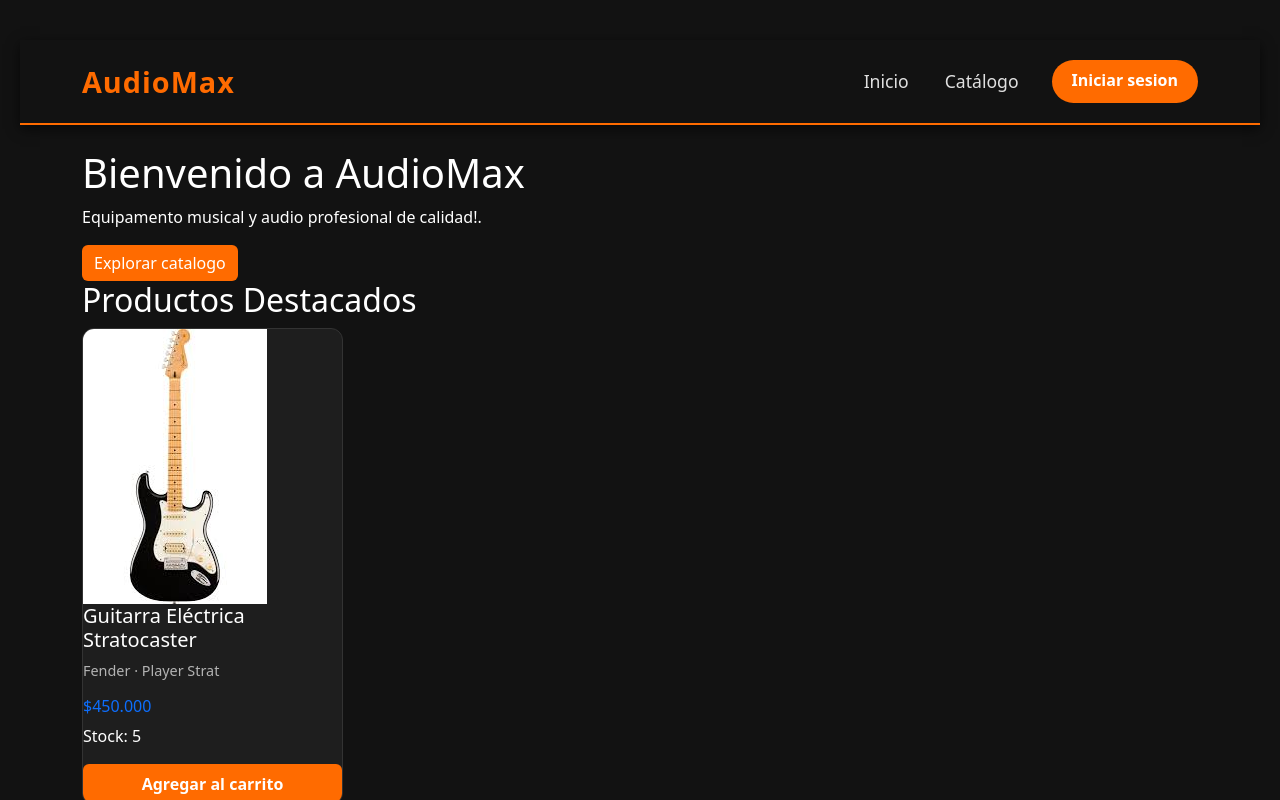
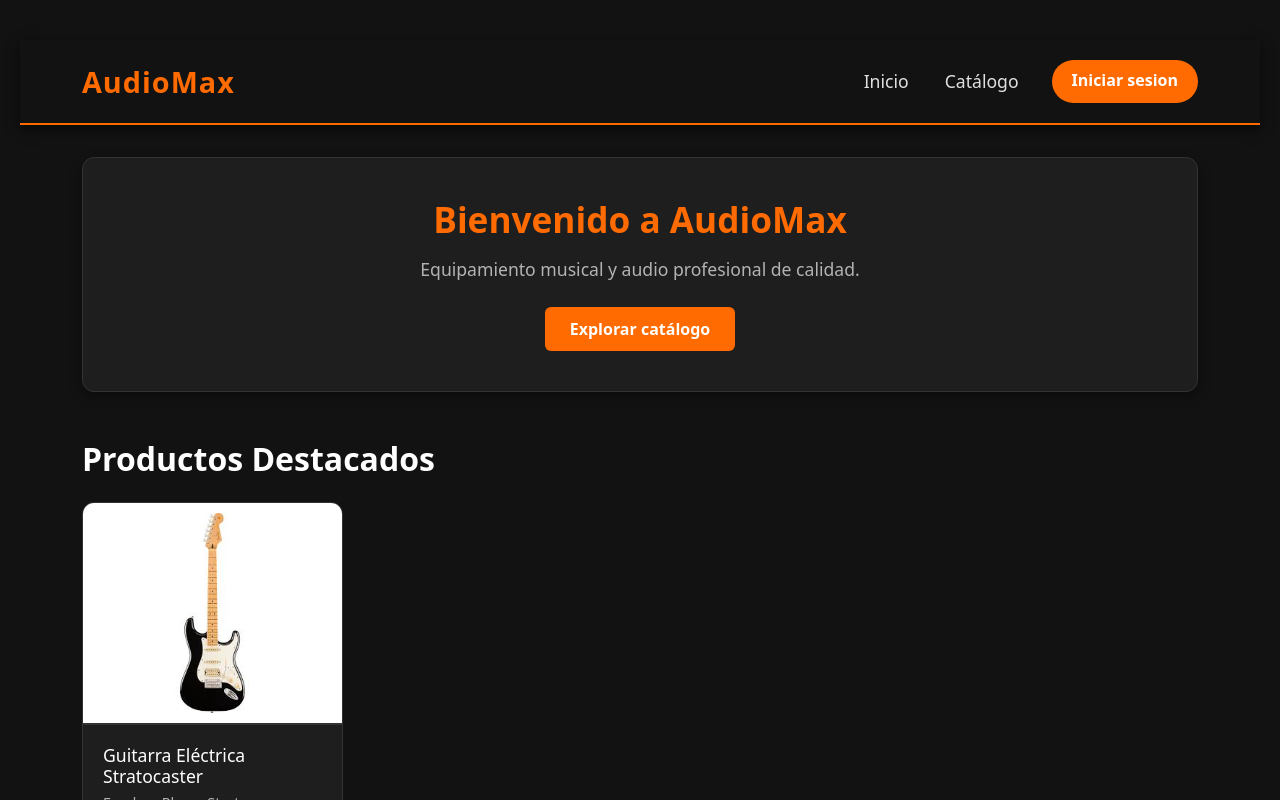
Before and after one commit to FrancoFuentealba/FullstackReact, a React (Vite) app: page / in a window 1280 px wide. Shown: the top 800 px of the page. Built offline with nearby package versions, Linux system fonts and the light colour scheme.

Commit message:
Arreglar TarjetaProducto, usar productosData y mover estilos a CSS

```diff
--- a/src/App.css
+++ b/src/App.css
@@ -86,9 +86,11 @@
 
 /* Ajuste de la foto para que no se deforme */
 .imagen-producto {
+    display: block;
+    width: 100%;
+    height: 200px;
     object-fit: contain;
 }
-
 /* Textos de la tarjeta */
 .cuerpo-tarjeta {
     padding: 20px !important;
@@ -178,6 +180,7 @@
     .nav-link-audiomax {
         margin: 10px 0;
     }
+}
 /* ESTILOS: VISTA CATÁLOGO */
 
 .catalogo-contenedor {
@@ -238,8 +241,12 @@
 }
 
 .hero-boton {
+  display: inline-block;
   padding: 10px 25px;
   font-weight: bold;
+  border-radius: 6px;
+  text-decoration: none;
+  cursor: pointer;
 }
 
 /* Sección Destacados */
@@ -252,8 +259,12 @@
   font-weight: bold;
   margin-bottom: 1.5rem;
 }
+
+/* Espacio entre tarjetas destacadas */
+.destacados-grilla {
+  --bs-gutter-x: 1.5rem;
+  --bs-gutter-y: 1.5rem;
 }
-
 /* ESTILOS: PIE DE PÁGINA */
 
 .footer-audiomax {
--- a/src/components/molecules/TarjetaProducto.jsx
+++ b/src/components/molecules/TarjetaProducto.jsx
@@ -8,10 +8,14 @@ function TarjetaProducto({ producto, onAgregar }) {
 
     return (
         <div className="tarjeta-audiomax">
+            <div className="contenedor-imagen">
                 <img src={imagen} alt={nombre} className="imagen-producto" />
-            <h5>{nombre}</h5>
+            </div>
+
+            <div className="cuerpo-tarjeta">
+                <h5 className="titulo-producto">{nombre}</h5>
                 <p className="marca-producto">{marca} · {modelo}</p>
-            <h6 className="text-primary">${precio.toLocaleString('es-CL')}</h6>
+                <h6 className="precio-producto">${precio.toLocaleString('es-CL')}</h6>
                 <p className={`stock-producto ${agotado ? 'stock-agotado' : ''}`}>
                     {agotado ? 'Agotado' : `Stock: ${stock}`}
                 </p>
@@ -21,6 +25,7 @@ function TarjetaProducto({ producto, onAgregar }) {
                     disabled={agotado}
                 />
             </div>
+        </div>
     );
 }
 
--- a/src/pages/Inicio.jsx
+++ b/src/pages/Inicio.jsx
@@ -1,7 +1,7 @@
 import React from "react";
-import { Container, Row, Col, Button } from "react-bootstrap";
+import { Container, Row, Col } from "react-bootstrap";
 import { Link } from "react-router-dom";
-import TarjetaProducto  from "../components/molecules/TarjetaProducto.jsx";
+import TarjetaProducto from "../components/molecules/TarjetaProducto.jsx";
 import { PlantillaPublica } from "../components/templates/PlantillaPublica.jsx";
 
 function Inicio(props) {
@@ -10,19 +10,19 @@ function Inicio(props) {
 
   return (
     <PlantillaPublica>
-      <Container className="inicio-contenedor my-4">
+      <Container className="inicio-contenedor">
         <div className="hero-banner">
           <h1 className="hero-titulo">Bienvenido a AudioMax</h1>
-          <p className="hero-subtitulo">Equipamento musical y audio profesional de calidad!.</p>
-          <Button as={Link} to="/catalogo" className="btn-audiomax hero-boton" variant="primary">Explorar catalogo</Button>
+          <p className="hero-subtitulo">Equipamiento musical y audio profesional de calidad.</p>
+          <Link to="/catalogo" className="btn-audiomax hero-boton">Explorar catálogo</Link>
         </div>
 
         {/* Sección de Productos Destacados */}
         <section className="seccion-destacados">
-          <h2>Productos Destacados</h2>
-          <Row>
+          <h2 className="seccion-titulo">Productos Destacados</h2>
+          <Row className="destacados-grilla">
             {productosDestacados.map((producto) => (
-              <Col key={producto.codigo} xs={12} sm={6} md={4} lg={3} className="mb-4">
+              <Col key={producto.codigo} xs={12} sm={6} md={4} lg={3}>
                 <TarjetaProducto producto={producto} />
               </Col>
             ))}
@@ -30,6 +30,7 @@ function Inicio(props) {
         </section>
       </Container>
     </PlantillaPublica>
-  )
+  );
 }
+
 export default Inicio;
```
Lines whose indentation alone changed are shown as unchanged.
